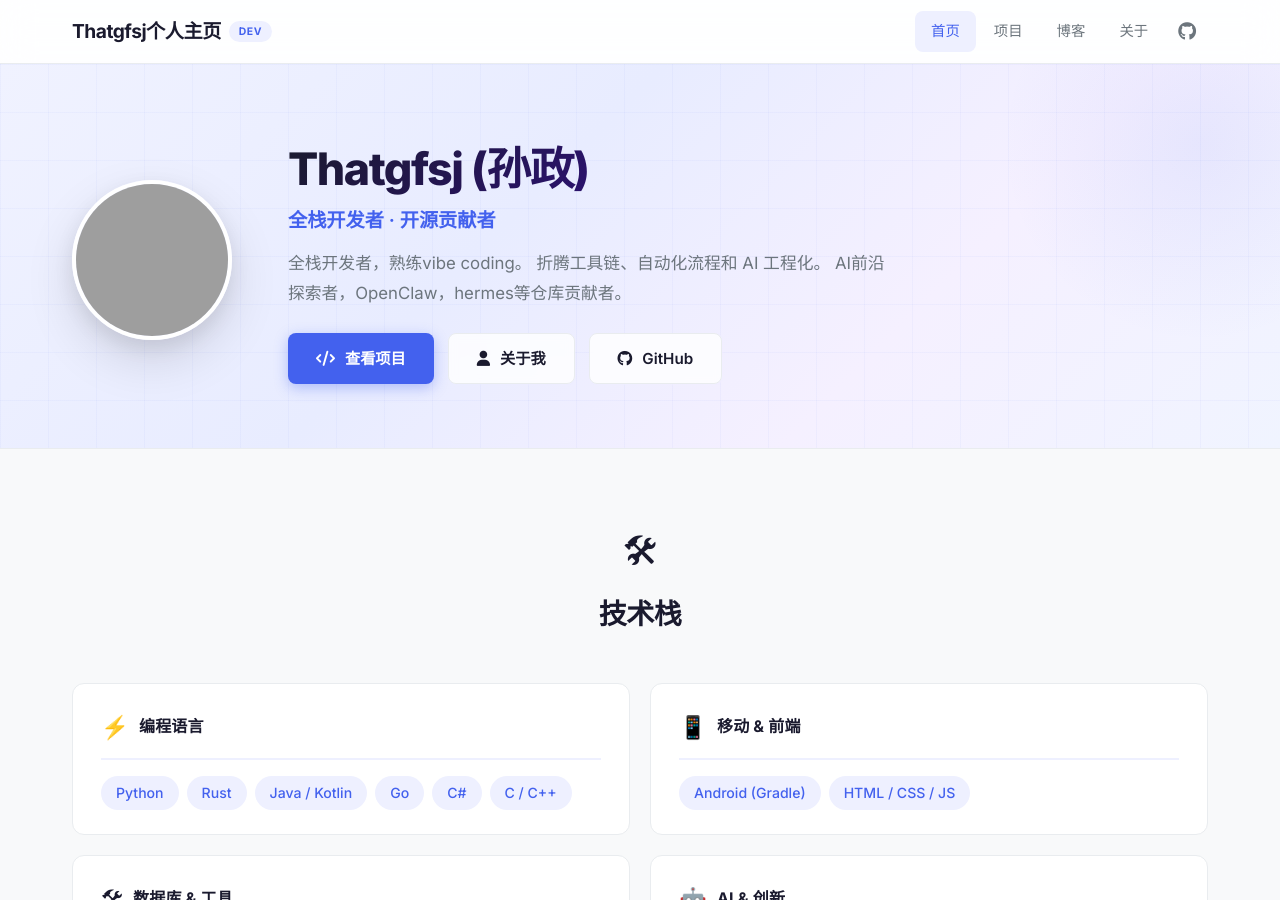
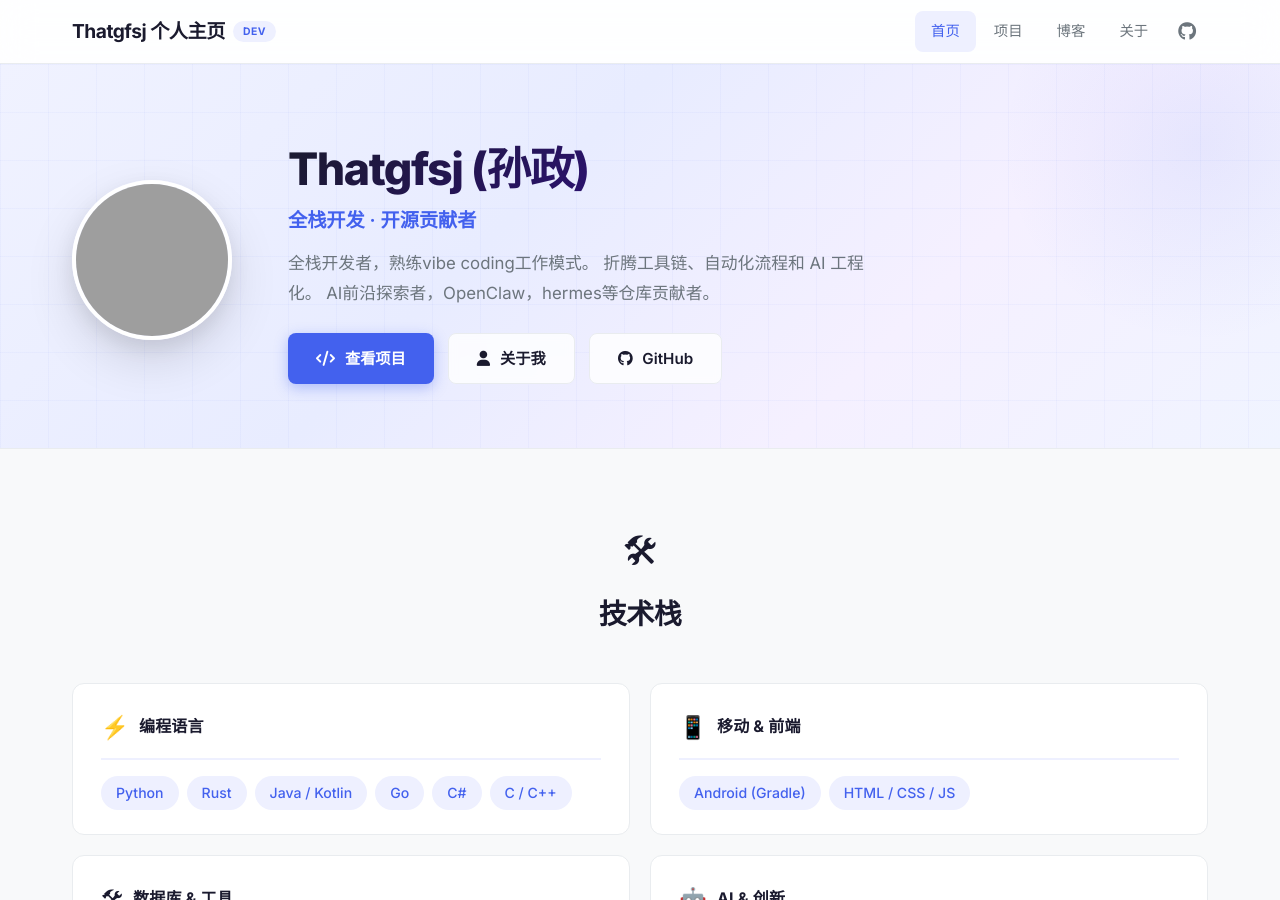
Before and after one commit to Thatgfsj/thatgfsj.github.io, a Jekyll site: the page built from index.md, in a window 1280 px wide and 900 px high. Built offline with Jekyll 4.4.1, drawn with Linux system fonts in a browser that asks for light colours; some of the changed text lies outside the part shown; grey boxes are pictures that could not be loaded.

Commit message:
feat(home): refine homepage profile copy

```diff
--- a/_config.yml
+++ b/_config.yml
@@ -1,10 +1,10 @@
 # ============================
 # Jekyll 配置 — 个人简历 / 作品集
 # ============================
-title: "Thatgfsj个人主页"
-tagline: "全栈开发者 · 开源贡献者"
+title: "Thatgfsj 个人主页"
+tagline: "全栈开发 · 开源贡献者"
 description: >-
-  全栈开发者，熟练vibe coding。
+  全栈开发者，熟练vibe coding工作模式。
   折腾工具链、自动化流程和 AI 工程化。
 author: "Thatgfsj (孙政)"
 avatar: "https://github.com/Thatgfsj.png"
```
